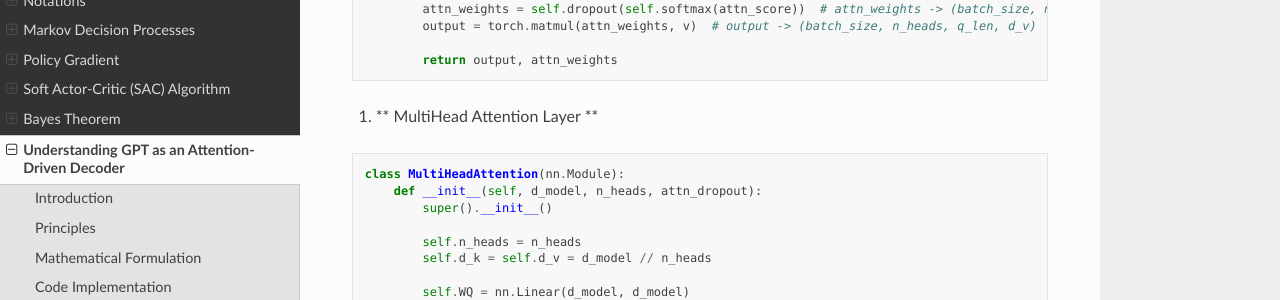
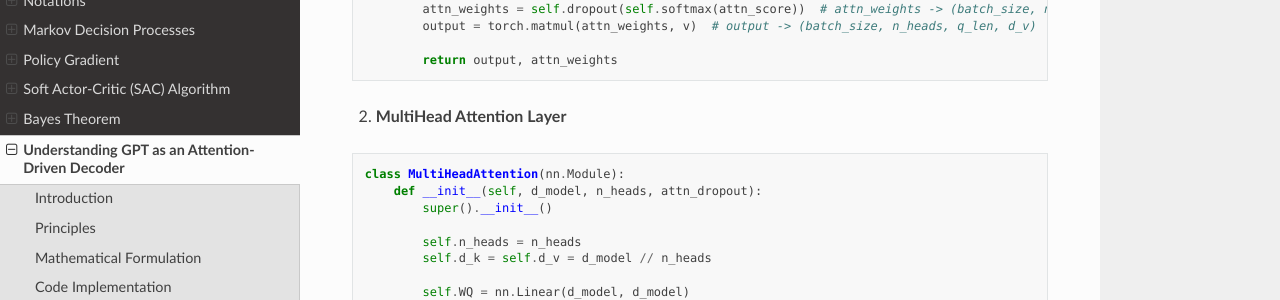
Before and after one commit to boyin96/Reinforcement-Learning-Math, a Sphinx documentation site: the page built from docs/source/gpt.rst, in a window 1280 px wide and 900 px high, scrolled down 1787 px. Shown: the part 151-451 px from the top of the window. Built offline with Sphinx 7.4.7 and the Read the Docs theme 3.1.0, drawn with Linux system fonts in a browser that asks for light colours; formulas are drawn with MathJax 3; some of the changed lines change nothing that is shown.

Commit message:
Update gpt.rst

```diff
--- a/docs/source/gpt.rst
+++ b/docs/source/gpt.rst
@@ -77,7 +77,7 @@ The following PyTorch code demonstrates the simplified GPT-like layers:
 
            return output, attn_weights
 
-1. ** MultiHead Attention Layer **
+2. **MultiHead Attention Layer**
 
 .. code-block:: python
 
```
